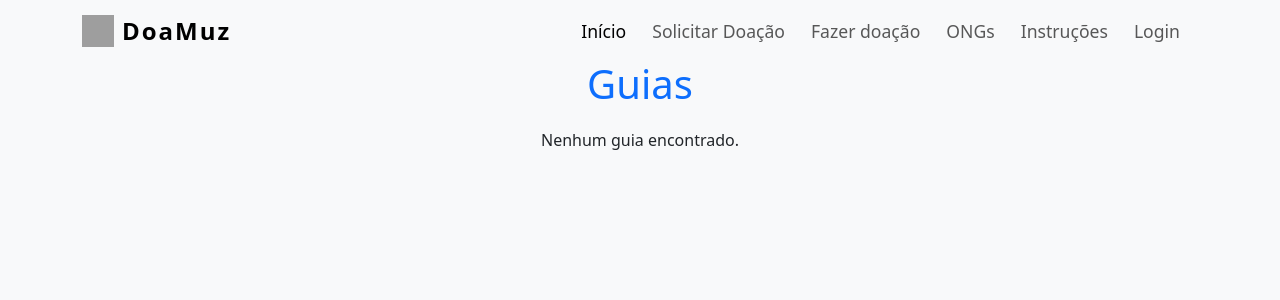
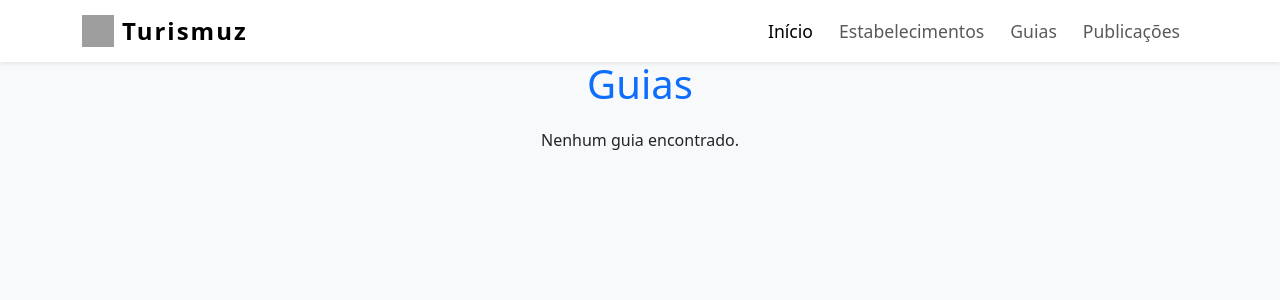
Before and after one commit to maismuz/web, a Django app: page /turismuz/guias/ in a window 1280 px wide. Shown: the top 300 px of the page. Run offline with Django 5.2, Linux system fonts and the light colour scheme; data that the repository does not hold is empty; grey boxes are pictures that could not be loaded.

Commit message:
Conflitos corrigidos

```diff
--- a/apps/turismuz/templates/estabelecimento_detail.html
+++ b/apps/turismuz/templates/estabelecimento_detail.html
@@ -16,7 +16,7 @@
     </style>
 </head>
 <body>
-    {% include 'components/navbar.html' %}
+    {% include 'components/navbar_turismuz.html' %}
     <div class="container mt-5">
         <div class="row justify-content-center">
             <div class="col-lg-10 col-xl-8">
--- a/apps/turismuz/templates/estabelecimentos.html
+++ b/apps/turismuz/templates/estabelecimentos.html
@@ -32,7 +32,7 @@
     </style>
 </head>
 <body>
-  {% include 'components/navbar.html' %}
+  {% include 'components/navbar_turismuz.html' %}
 
   <div class="main-content">
     <div class="container mt-5">
--- a/apps/turismuz/templates/guias.html
+++ b/apps/turismuz/templates/guias.html
@@ -32,7 +32,7 @@
     </style>
 </head>
 <body>
-    {% include 'components/navbar.html' %}
+    {% include 'components/navbar_turismuz.html' %}
 
     <div class="main-content">
       <div class="container mt-5">
--- a/apps/turismuz/templates/hometur.html
+++ b/apps/turismuz/templates/hometur.html
@@ -32,7 +32,7 @@
     </style>
 </head>
 <body>
-  {% include 'components/navbar.html' %}
+  {% include 'components/navbar_turismuz.html' %}
 
 
     <div class="main-content">
--- a/apps/turismuz/templates/publicacao_detail.html
+++ b/apps/turismuz/templates/publicacao_detail.html
@@ -98,7 +98,7 @@
     </style>
 </head>
 <body>
-    {% include 'components/navbar.html' %}
+    {% include 'components/navbar_turismuz.html' %}
 
     <div class="main-content">
         {% if publicacao.imagem %}
--- a/apps/turismuz/templates/publicacoes.html
+++ b/apps/turismuz/templates/publicacoes.html
@@ -107,7 +107,7 @@
     </style>
 </head>
 <body>
-  {% include 'components/navbar.html' %}
+  {% include 'components/navbar_turismuz.html' %}
 
     <div class="main-content">
       <div class="container mt-5">
--- a/config/urls.py
+++ b/config/urls.py
@@ -14,6 +14,7 @@ from django.contrib import admin
 urlpatterns = [
 
     path('admin/', admin.site.urls),
+    path('turismuz/', include('apps.turismuz.urls')),
     path('doamuz/', include('apps.doamuz.urls')),  # Certifique-se de que o caminho está correto
 
     path("", include("apps.core.urls")),]
```
Also changed, not shown: apps/turismuz/templates/components/navbar_turismuz.html (renamed from apps/turismuz/templates/components/navbar.html).
